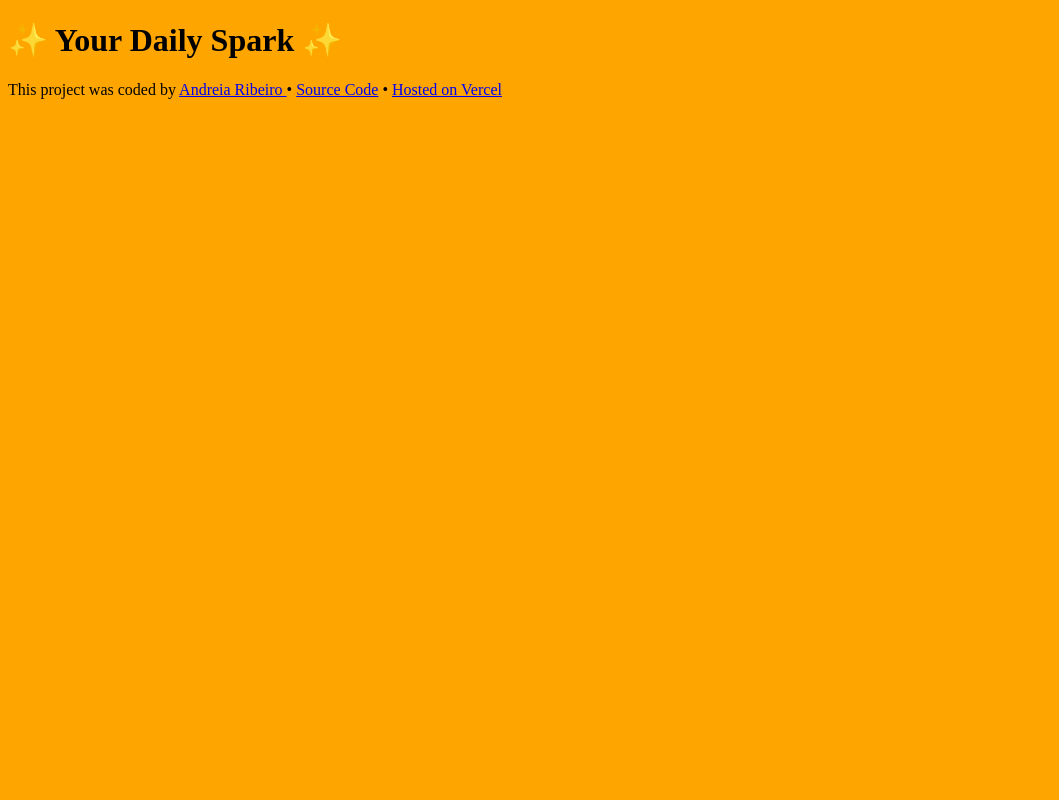
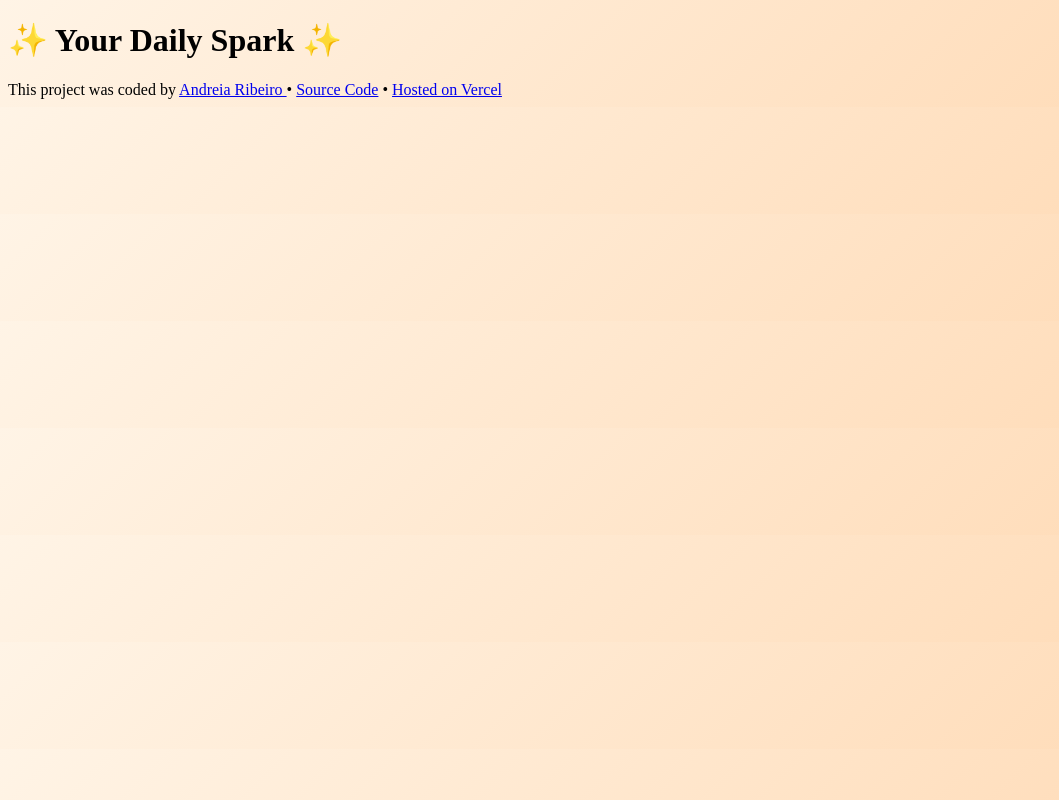
Before and after one commit to andreiapatriciaribeiro88-web/quote-generator, a plain HTML site: page index.html in a window 1280 px wide. Shown: the whole page, without its empty margins (0-1059 px from the left). Drawn offline with Linux system fonts and the light colour scheme.

Commit message:
removed CSS style

```diff
--- a/src/style.css
+++ b/src/style.css
@@ -1,3 +1,3 @@
 body {
-  background-color: orange;
+  background: linear-gradient(135deg, #fff4e6, #ffd9b3);
 }
```
